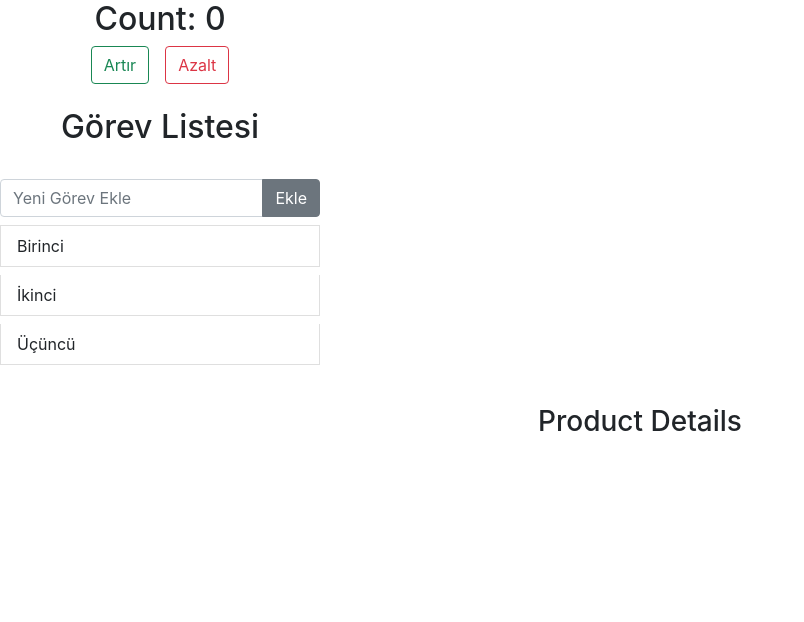
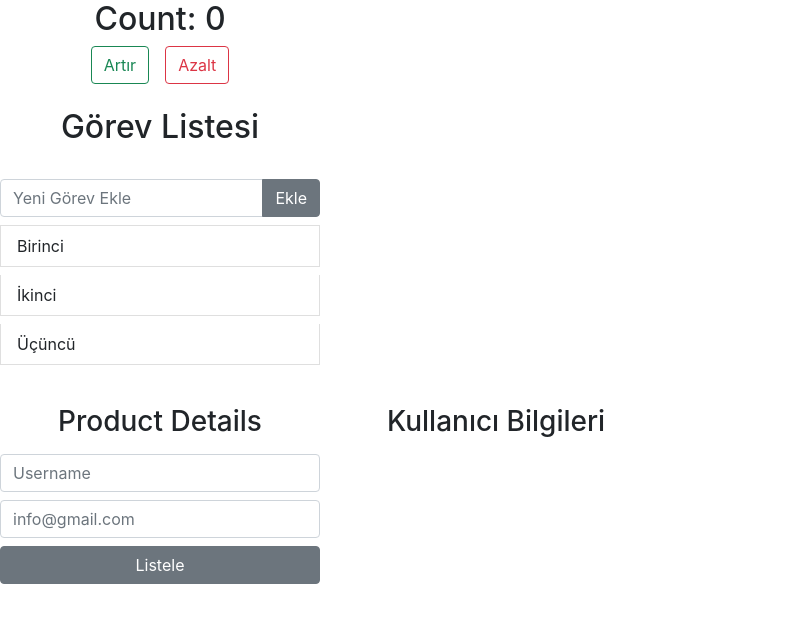
Before and after one commit to senesozdel/reactArch, a React (Create React App) app in the folder 08.11.2023/secondproject/: page / in a window 1280 px wide. Shown: the top 622 px of the page, without its empty margins (0-804 px from the left). Built offline with nearby package versions, Linux system fonts and the light colour scheme.

Commit message:
2 Input UserLogin Component is Made
By using 2 inputs and a button, infos are taken and showed on scrren. UseState and Bootstrap are used.

```diff
--- a/08.11.2023/secondproject/src/components/ProductList/Product.js
+++ b/08.11.2023/secondproject/src/components/ProductList/Product.js
@@ -1,14 +1,36 @@
-import React from 'react'
-
+import React, { useState } from 'react'
+import { Input, Button } from 'reactstrap';
 
 const Product = () => {
+
+const [username,setUsername] = useState(" ")
+const [password,setPassword] = useState(" ")
+
+const [productDetails,setProductDetails ] = useState([])
+
   return (
-    <div>
+
+<div className='d-flex gap-3'>
+<div className='products w-25 d-flex flex-column gap-2'>
         <h3>
             Product Details
         </h3>
+            <Input placeholder='Username' onChange={(e)=> setUsername(e.target.value)} />
+            <Input placeholder='info@gmail.com' onChange={(e)=>setPassword(e.target.value)} />
+            <Button onClick={()=> setProductDetails([...productDetails,[username,password]])} class="btn btn-info">Listele </Button>
+    </div>
+    <ul className='product-card d-flex flex-column gap-2 w-25 p-0'>
+    <li className='list-unstyled  '>
+      <h3>
+      Kullanıcı Bilgileri
+      </h3></li>
+    {productDetails.map((item)=><li className='list-unstyled list-group-item '>{`User Name: ${item[0]}  Password: ${item[1]} `}</li>)}
 
-    </div>
+
+    </ul>
+</div>
+
+
   )
 }
 
```
